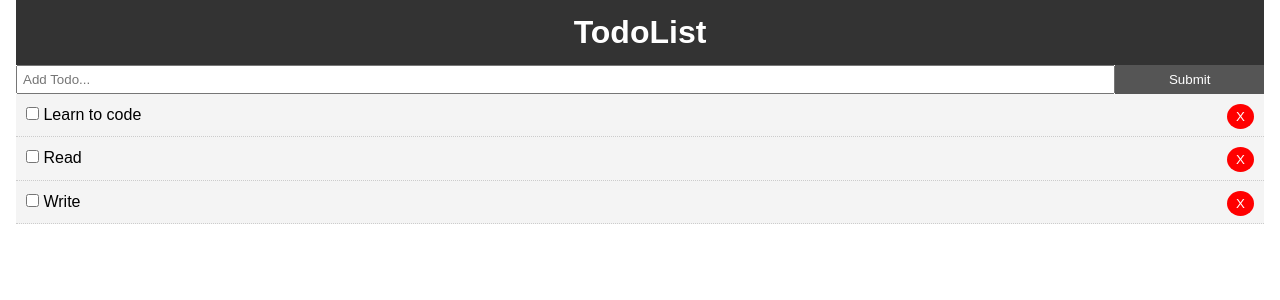
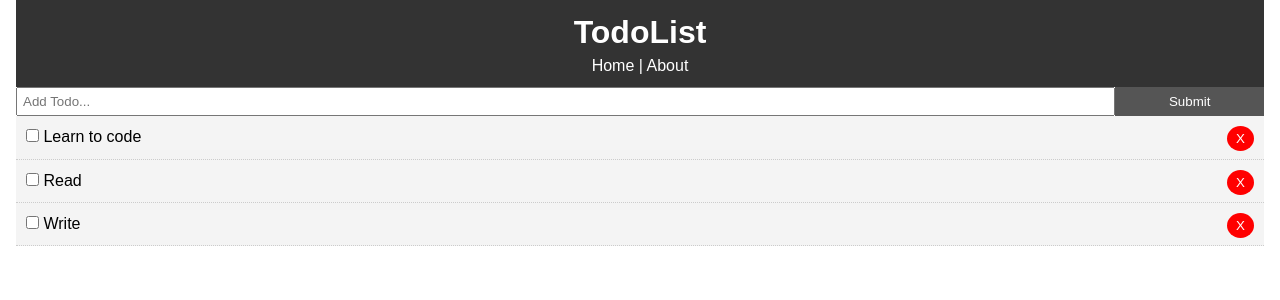
Before and after one commit to vlttx/todo, a React (Create React App) app: page / in a window 1280 px wide. Shown: the top 300 px of the page. Built offline with nearby package versions, Linux system fonts and the light colour scheme; the HTML template or start-up script is replaced by a standard one.

Commit message:
add links to index and about

```diff
--- a/src/components/layout/header.js
+++ b/src/components/layout/header.js
@@ -1,10 +1,12 @@
 import React from 'react';
+import { Link } from 'react-router-dom';
 
 
 function Header()  {
 	return (
 		<header style={headerStyle}>
 		<h1>TodoList</h1>
+				<Link style={linkStyle} to="/">Home</Link> | <Link style={linkStyle} to="/about">About</Link>
 		</header>
 		)
 }
@@ -16,4 +18,9 @@
 	padding: '10px'
 }
 
+const linkStyle = {
+	color: '#fff',
+	textDecoration: 'none'
+}
+
 export default Header;
```
